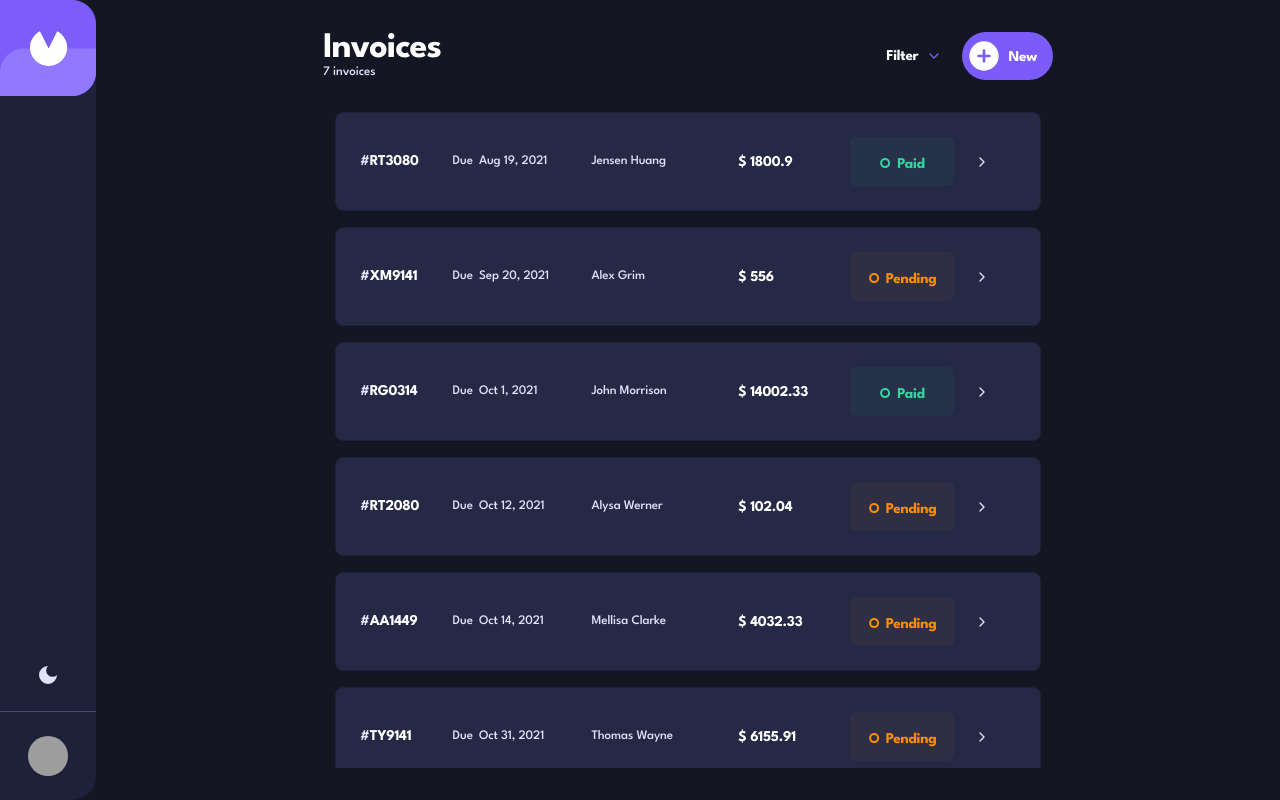
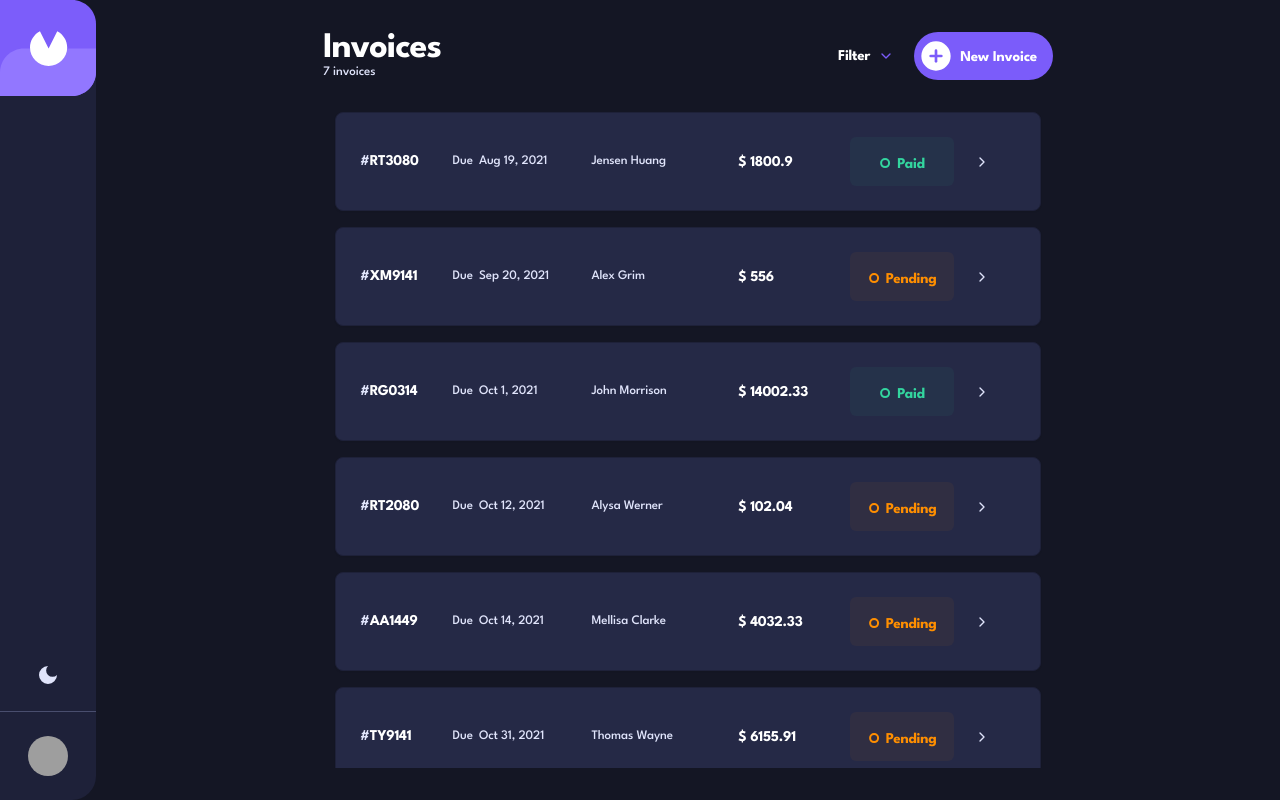
Before and after one commit to dev-anurag-singh/invoice-manager, a Next.js app: page /invoices in a window 1280 px wide. Built offline with nearby package versions, Linux system fonts and the light colour scheme; grey boxes are pictures that could not be loaded.

Commit message:
changed new to new invoice for tb and above

```diff
--- a/src/app/invoices/page.tsx
+++ b/src/app/invoices/page.tsx
@@ -28,7 +28,8 @@ export default function Home() {
         {/* TODO: ADDING ADD NEW INVOICE MODAL */}
         <Button className='pl-[6px] pr-4 py-2'>
           <CirclePlus id='icon-plus' className='h-8 w-8 fill-white mr-2' />
-          <span className='mt-[2px]'>New</span>
+          <span className='mt-[2px] mr-1'>New</span>
+          <span className='hidden md:inline-block mt-[2px]'>Invoice</span>
         </Button>
       </div>
       {invoices.length ? (
```
